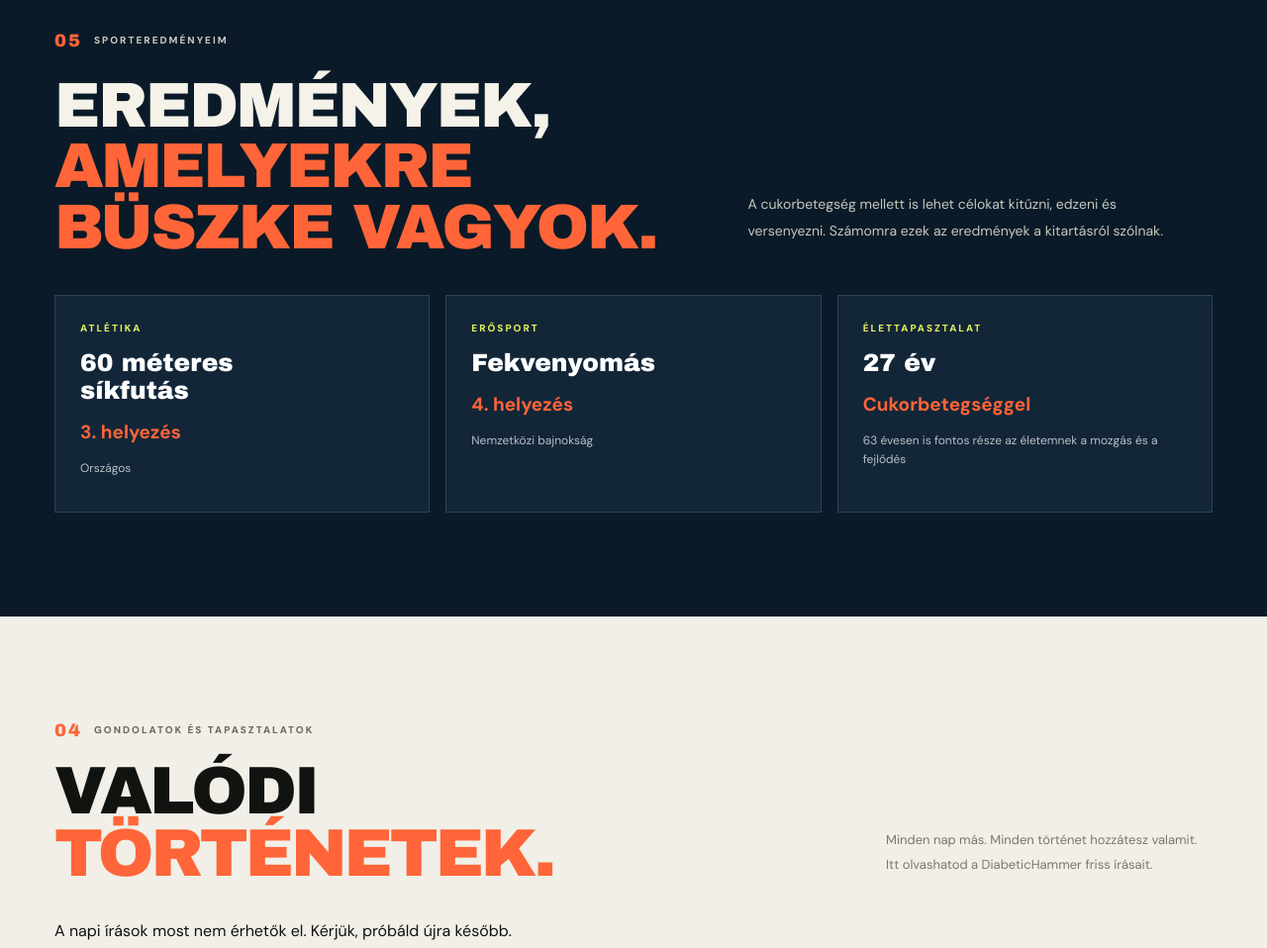
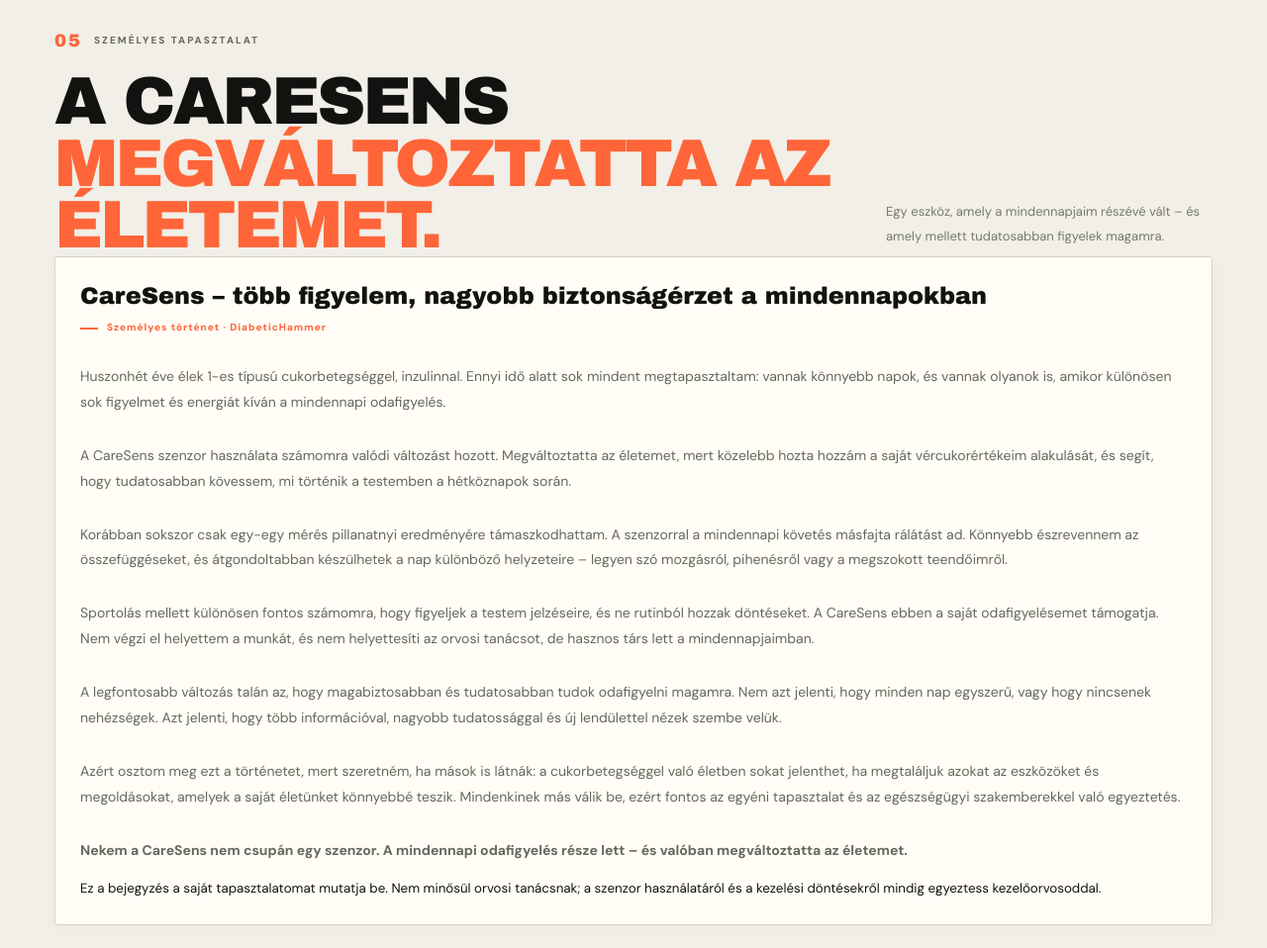
Before and after one commit to diabetic1963/diabetichammer-web, a website: page index.html in a window 1280 px wide. Shown: the part 5060-6018 px from the top of the page at 99% size. Drawn offline with Linux system fonts and the light colour scheme; no server answers.

Commit message:
Add personal CareSens experience article

```diff
--- a/index.html
+++ b/index.html
@@ -71,7 +71,6 @@
   <figure class="journey-photo"><img src="images/diabetichammer-motivacio.jpg" alt="Cukorbeteg vagy? Kezd el az edzést motivációs plakát" loading="lazy"></figure>
   </div>
 </section>
-
 <section class="story-section section" id="tortenetem">
   <div class="section-label"><span>04</span> A TÖRTÉNETEM</div>
   <div class="story-layout">
@@ -79,8 +78,24 @@
     <div class="story-copy"><p>1-es típusú cukorbeteg vagyok, inzulint használok, és a vércukorszintemet CareSens szenzorral is követem. Ez is része a mindennapjaimnak és a sportolásom megtervezésének.</p><p>Azért hoztam létre ezt az oldalt, mert hiszek abban, hogy a cukorbetegség mellett is lehet célokat kitűzni, mozogni, fejlődni és örülni az életnek.</p><p>Nem kész recepteket szeretnék osztogatni, hanem megmutatni a saját utamat, a tapasztalataimat, a küzdelmeket és az apró sikereket is.</p><blockquote>„Ne holnap kezdd el. Hanem ma – a saját tempódban.”</blockquote><small>Amit itt megosztok, személyes tapasztalat. Nem helyettesíti az orvosi tanácsot vagy az egyéni kezelési tervet.</small></div>
   </div>
 </section>
+<section class="stories section" id="caresens">
+  <div class="section-label"><span>05</span> SZEMÉLYES TAPASZTALAT</div>
+  <div class="stories-head"><div><h2>A CARESENS<br><em>MEGVÁLTOZTATTA AZ ÉLETEMET.</em></h2></div><p>Egy eszköz, amely a mindennapjaim részévé vált – és amely mellett tudatosabban figyelek magamra.</p></div>
+  <article class="post">
+    <h3>CareSens – több figyelem, nagyobb biztonságérzet a mindennapokban</h3>
+    <div class="date">Személyes történet · DiabeticHammer</div>
+    <p>Huszonhét éve élek 1-es típusú cukorbetegséggel, inzulinnal. Ennyi idő alatt sok mindent megtapasztaltam: vannak könnyebb napok, és vannak olyanok is, amikor különösen sok figyelmet és energiát kíván a mindennapi odafigyelés.</p>
+    <p>A CareSens szenzor használata számomra valódi változást hozott. Megváltoztatta az életemet, mert közelebb hozta hozzám a saját vércukorértékeim alakulását, és segít, hogy tudatosabban kövessem, mi történik a testemben a hétköznapok során.</p>
+    <p>Korábban sokszor csak egy-egy mérés pillanatnyi eredményére támaszkodhattam. A szenzorral a mindennapi követés másfajta rálátást ad. Könnyebb észrevennem az összefüggéseket, és átgondoltabban készülhetek a nap különböző helyzeteire – legyen szó mozgásról, pihenésről vagy a megszokott teendőimről.</p>
+    <p>Sportolás mellett különösen fontos számomra, hogy figyeljek a testem jelzéseire, és ne rutinból hozzak döntéseket. A CareSens ebben a saját odafigyelésemet támogatja. Nem végzi el helyettem a munkát, és nem helyettesíti az orvosi tanácsot, de hasznos társ lett a mindennapjaimban.</p>
+    <p>A legfontosabb változás talán az, hogy magabiztosabban és tudatosabban tudok odafigyelni magamra. Nem azt jelenti, hogy minden nap egyszerű, vagy hogy nincsenek nehézségek. Azt jelenti, hogy több információval, nagyobb tudatossággal és új lendülettel nézek szembe velük.</p>
+    <p>Azért osztom meg ezt a történetet, mert szeretném, ha mások is látnák: a cukorbetegséggel való életben sokat jelenthet, ha megtaláljuk azokat az eszközöket és megoldásokat, amelyek a saját életünket könnyebbé teszik. Mindenkinek más válik be, ezért fontos az egyéni tapasztalat és az egészségügyi szakemberekkel való egyeztetés.</p>
+    <p><strong>Nekem a CareSens nem csupán egy szenzor. A mindennapi odafigyelés része lett – és valóban megváltoztatta az életemet.</strong></p>
+    <small>Ez a bejegyzés a saját tapasztalatomat mutatja be. Nem minősül orvosi tanácsnak; a szenzor használatáról és a kezelési döntésekről mindig egyeztess kezelőorvosoddal.</small>
+  </article>
+</section>
 <section class="achievement-section section" id="eredmenyek">
-  <div class="section-label"><span>05</span> SPORTEREDMÉNYEIM</div>
+  <div class="section-label"><span>06</span> SPORTEREDMÉNYEIM</div>
   <div class="achievement-heading"><h2>EREDMÉNYEK,<br><em>AMELYEKRE BÜSZKE VAGYOK.</em></h2><p>A cukorbetegség mellett is lehet célokat kitűzni, edzeni és versenyezni. Számomra ezek az eredmények a kitartásról szólnak.</p></div>
   <div class="achievement-grid">
     <article class="achievement-card"><span>ATLÉTIKA</span><strong>60 méteres<br>síkfutás</strong><b>3. helyezés</b><small>Országos</small></article>
@@ -88,15 +103,13 @@
     <article class="achievement-card"><span>ÉLETTAPASZTALAT</span><strong>27 év</strong><b>Cukorbetegséggel</b><small>63 évesen is fontos része az életemnek a mozgás és a fejlődés</small></article>
   </div>
 </section>
-
 <section class="stories section" id="irasok">
-  <div class="stories-head"><div><div class="section-label"><span>04</span> GONDOLATOK ÉS TAPASZTALATOK</div><h2>VALÓDI<br><em>TÖRTÉNETEK.</em></h2></div><p>Minden nap más. Minden történet hozzátesz valamit. Itt olvashatod a DiabeticHammer friss írásait.</p></div>
+  <div class="stories-head"><div><div class="section-label"><span>07</span> GONDOLATOK ÉS TAPASZTALATOK</div><h2>VALÓDI<br><em>TÖRTÉNETEK.</em></h2></div><p>Minden nap más. Minden történet hozzátesz valamit. Itt olvashatod a DiabeticHammer friss írásait.</p></div>
   <div id="posts" class="posts-grid" aria-live="polite"><p class="empty-posts">A történetek betöltése…</p></div>
   <div class="closing"><div><span>VAN MIT MONDANUNK.</span><h3>A TE UTAD IS<br><em>ÉRTÉKES.</em></h3></div><a href="#kezdet" class="back-top">VISSZA A TETEJÉRE ↑</a></div>
 </section>
-
 <section class="contact-section section" id="kapcsolat">
-  <div class="section-label"><span>05</span> KAPCSOLAT</div>
+  <div class="section-label"><span>08</span> KAPCSOLAT</div>
   <div class="contact-heading"><h2>KERESS<br><em>BÁTRAN.</em></h2><p>Ha kérdésed van, megosztanád a saját történetedet, vagy beszélgetnél a sportról és a cukorbetegséggel való aktív életről, örömmel fogadom az üzenetedet.</p></div>
   <div class="contact-grid">
     <a class="contact-card" href="mailto:diabetichammer@gmail.com"><span>E-MAIL</span><strong>diabetichammer@gmail.com</strong><small>Írj nekem üzenetet</small></a>
```
